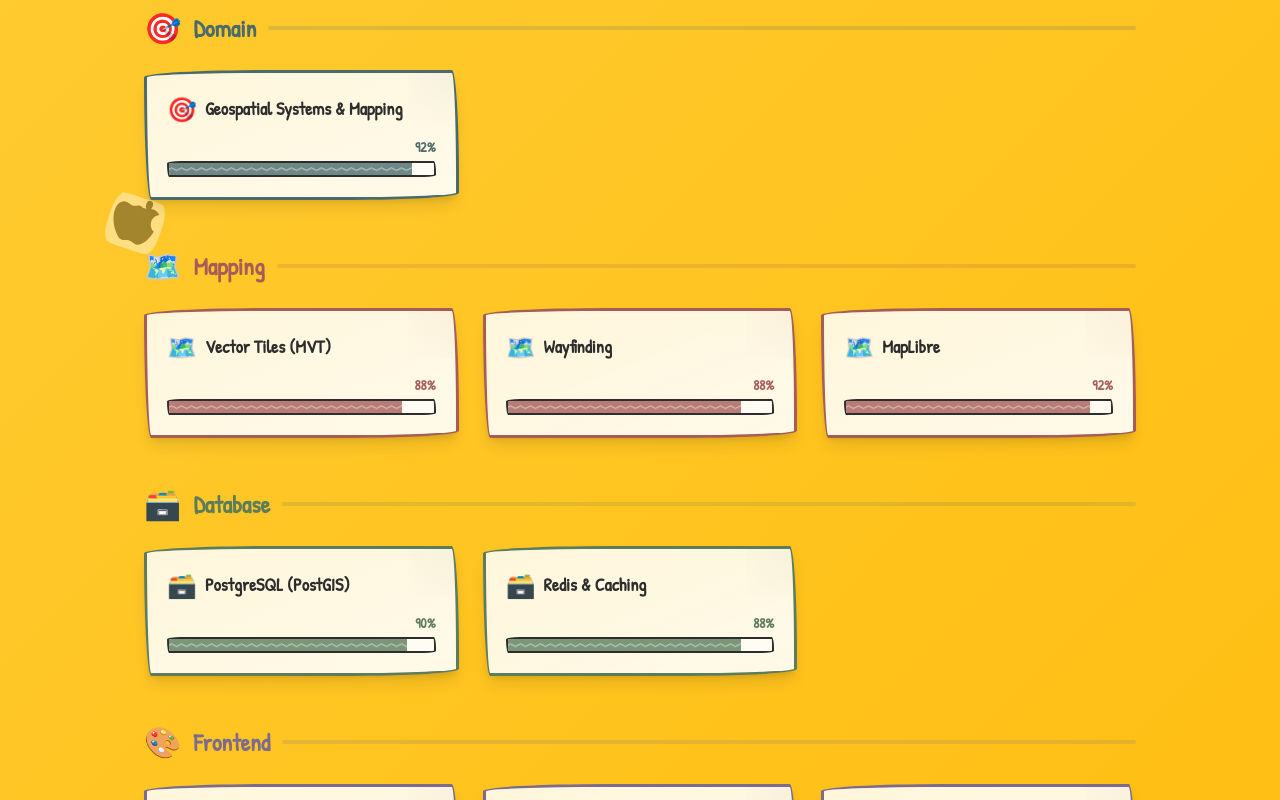
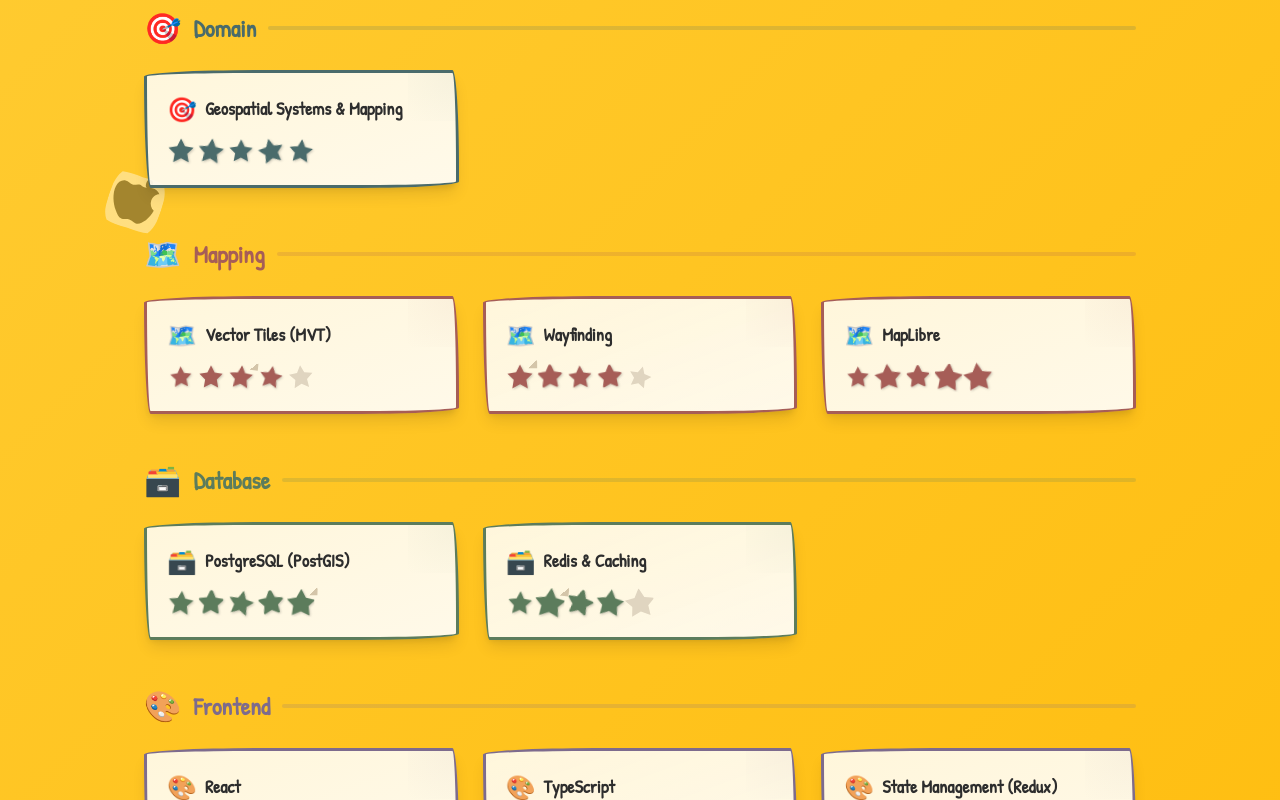
Before and after one commit to architpai/diary-of-archit, a Next.js app: page / in a window 1280 px wide. Shown: the part 3240-4040 px from the top of the page. Built offline with nearby package versions, Linux system fonts and the light colour scheme; a web font is replaced by a local one.

Commit message:
feat: replace skill progress bars with imperfect sticker stars
Adds StickerStars component with deterministic randomness for per-skill
imperfections (peeling corners, torn halves, varying shapes/rotations),
replacing the stamina bar in diary mode while keeping serious mode unchanged.

```diff
--- a/components/Skills.tsx
+++ b/components/Skills.tsx
@@ -5,6 +5,7 @@
 import { useTranslation } from '@/hooks/useTranslation';
 import BlobDivider from './BlobDivider';
 import FloatingDoodles from './FloatingDoodles';
+import StickerStars, { levelToStars } from './StickerStars';
 
 interface Skill {
   name: string;
@@ -204,45 +205,13 @@
                           </h4>
                         </div>
 
-                        {/* Segmented Stamina Bar */}
+                        {/* Sticker Stars */}
                         <div className="relative z-10">
-                          <div className="flex items-center justify-end mb-1">
-                            <span
-                              className="handwritten text-sm font-bold"
-                              style={{ color: categoryColors[skill.category] }}
-                            >
-                              {skill.level}%
-                            </span>
-                          </div>
-
-                          {/* Continuous scribble bar */}
-                          <div className="relative h-4 rounded-sm border-2 border-ink/40 overflow-hidden bg-white/50 wobbly-border-light">
-                            <motion.div
-                              className="h-full scribble-texture absolute left-0 top-0"
-                              style={{
-                                backgroundColor: categoryColors[skill.category],
-                                opacity: 0.8,
-                              }}
-                              initial={shouldReduceMotion ? false : { width: 0 }}
-                              whileInView={{ width: `${skill.level}%` }}
-                              viewport={{ once: true }}
-                              transition={
-                                shouldReduceMotion
-                                  ? { duration: 0 }
-                                  : {
-                                      duration: 1,
-                                      delay: categoryIndex * 0.1 + index * 0.05,
-                                      ease: "easeOut",
-                                    }
-                              }
-                            />
-                            {/* Hand-drawn marker lines */}
-                            <div className="absolute inset-0 flex justify-between px-1 pointer-events-none">
-                              {[25, 50, 75].map(marker => (
-                                <div key={marker} className="h-full w-[1px] bg-ink/20" style={{ marginLeft: `${marker}%` }} />
-                              ))}
-                            </div>
-                          </div>
+                          <StickerStars
+                            rating={levelToStars(skill.level)}
+                            color={categoryColors[skill.category]}
+                            seed={skill.name.charCodeAt(0) * 100 + skill.level}
+                          />
                         </div>
 
 
--- /dev/null
+++ b/components/StickerStars.tsx
@@ -0,0 +1,111 @@
+'use client';
+
+import { motion, useReducedMotion } from 'framer-motion';
+
+// Three different star path designs (5-point variations)
+const starVariants = [
+  // Classic 5-point
+  (fill: string) => (
+    <path d="M12 2l3.09 6.26L22 9.27l-5 4.87 1.18 6.88L12 17.77l-6.18 3.25L7 14.14 2 9.27l6.91-1.01L12 2z" fill={fill} />
+  ),
+  // Rounder, softer
+  (fill: string) => (
+    <path d="M12 1c.5 0 1 .3 1.2.8l2.5 5.5 6 .8c.7.1 1 1 .5 1.5l-4.4 4.2 1 6c.1.7-.6 1.2-1.2.9L12 18l-5.6 3c-.6.3-1.3-.2-1.2-.9l1-6L1.8 9.6c-.5-.5-.2-1.4.5-1.5l6-.8L10.8 1.8c.2-.5.7-.8 1.2-.8z" fill={fill} />
+  ),
+  // Chunky
+  (fill: string) => (
+    <path d="M12 0l4 7.5 8 1.5-5.5 5.5 1 8L12 19l-7.5 3.5 1-8L0 9l8-1.5z" fill={fill} />
+  ),
+];
+
+interface StickerStarsProps {
+  rating: number;  // 1-5
+  color: string;
+  seed?: number;   // deterministic randomness
+}
+
+// Convert skill level (0-100) to stars (1-5)
+export function levelToStars(level: number): number {
+  if (level >= 90) return 5;
+  if (level >= 80) return 4;
+  if (level >= 70) return 3;
+  if (level >= 50) return 2;
+  return 1;
+}
+
+// Deterministic pseudo-random
+function seededRandom(seed: number): () => number {
+  let s = seed;
+  return () => {
+    s = (s * 16807) % 2147483647;
+    return (s - 1) / 2147483646;
+  };
+}
+
+export default function StickerStars({ rating, color, seed = 0 }: StickerStarsProps) {
+  const shouldReduceMotion = useReducedMotion();
+  const random = seededRandom(seed + 42);
+
+  const stars = Array.from({ length: 5 }, (_, i) => {
+    const isFilled = i < rating;
+    const variantIndex = Math.floor(random() * starVariants.length);
+    const rotation = (random() - 0.5) * 16;
+    const imperfectionRoll = random();
+
+    let imperfection: 'none' | 'peel-right' | 'peel-top' | 'torn' | 'rotated' = 'none';
+    if (imperfectionRoll > 0.85) imperfection = 'peel-right';
+    else if (imperfectionRoll > 0.75) imperfection = 'peel-top';
+    else if (imperfectionRoll > 0.7 && !isFilled) imperfection = 'torn';
+    else if (imperfectionRoll > 0.5) imperfection = 'rotated';
+
+    return {
+      isFilled,
+      variantIndex,
+      rotation: imperfection === 'rotated' ? rotation * 2 : rotation,
+      imperfection,
+      scale: 0.9 + random() * 0.2,
+    };
+  });
+
+  return (
+    <div className="flex items-center gap-0.5">
+      {stars.map((star, i) => (
+        <motion.div
+          key={i}
+          className="relative"
+          style={{ transform: `rotate(${star.rotation}deg) scale(${star.scale})` }}
+          initial={shouldReduceMotion ? false : { scale: 0, rotate: star.rotation - 20 }}
+          whileInView={{ scale: star.scale, rotate: star.rotation }}
+          viewport={{ once: true }}
+          transition={
+            shouldReduceMotion
+              ? { duration: 0 }
+              : { type: 'spring', stiffness: 200, delay: i * 0.08 }
+          }
+        >
+          <svg
+            viewBox="0 0 24 24"
+            className="w-6 h-6 md:w-7 md:h-7"
+            style={{
+              filter: star.isFilled ? 'drop-shadow(1px 1px 1px rgba(0,0,0,0.2))' : 'none',
+              ...(star.imperfection === 'peel-right' ? { clipPath: 'polygon(0 0, 92% 0, 95% 5%, 100% 100%, 0 100%)' } : {}),
+              ...(star.imperfection === 'peel-top' ? { clipPath: 'polygon(5% 8%, 100% 0, 100% 100%, 0 100%)' } : {}),
+              ...(star.imperfection === 'torn' ? { clipPath: 'polygon(0 40%, 100% 35%, 100% 100%, 0 100%)' } : {}),
+            }}
+          >
+            {starVariants[star.variantIndex](star.isFilled ? color : '#e0d5c0')}
+          </svg>
+          {star.imperfection === 'peel-right' && star.isFilled && (
+            <div
+              className="absolute -top-0.5 -right-0.5 w-2 h-2"
+              style={{
+                background: 'linear-gradient(135deg, transparent 50%, #d4c5a9 50%)',
+                borderRadius: '0 2px 0 0',
+              }}
+            />
+          )}
+        </motion.div>
+      ))}
+    </div>
+  );
+}
```
